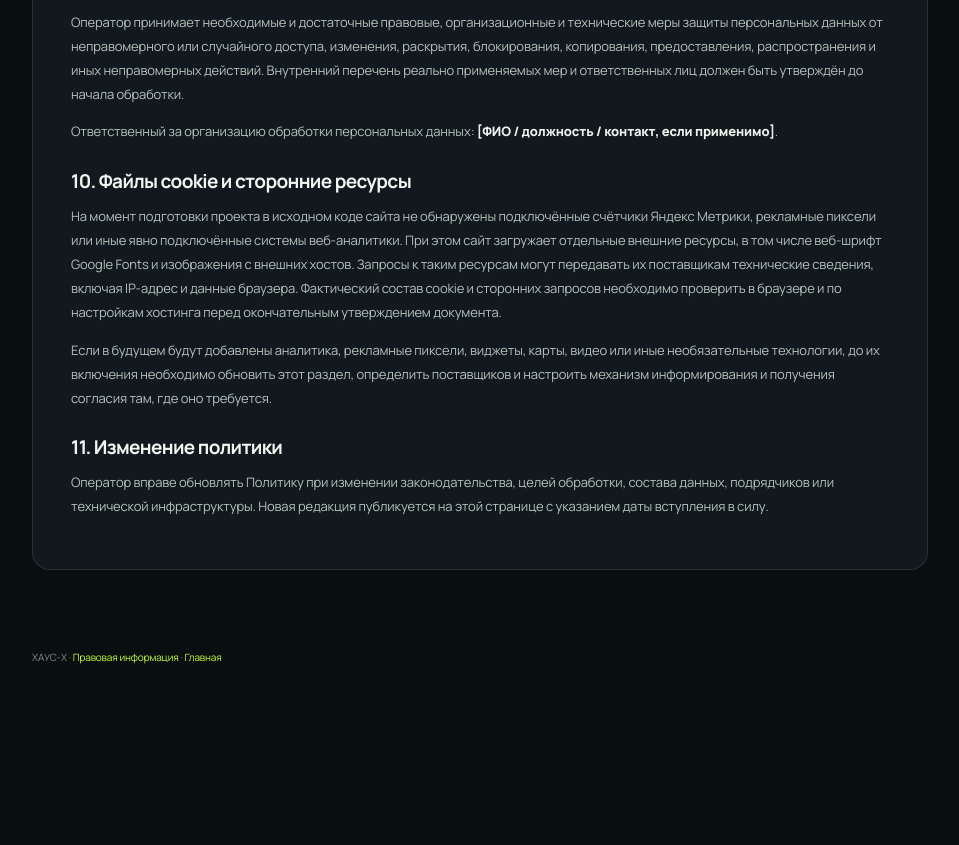
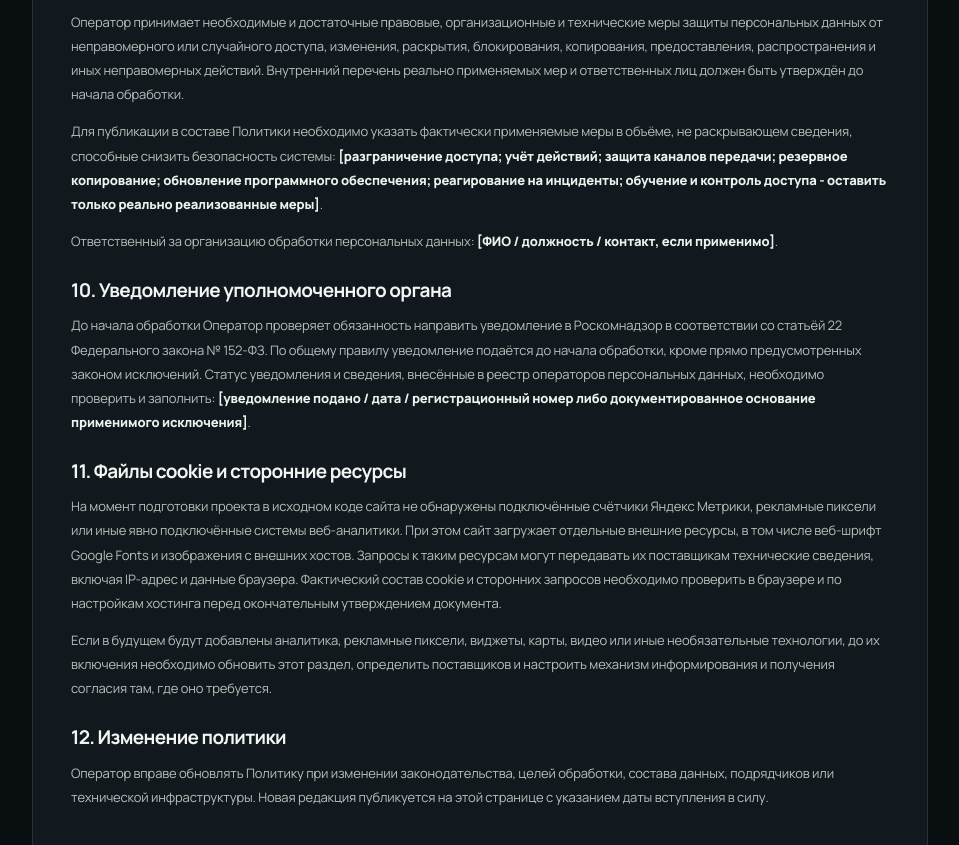
Before and after one commit to RedLine142/house-x, a plain HTML site: page privacy.html in a window 1280 px wide. Shown: the part 2630-3475 px from the top of the page, without its empty margins (160-1119 px from the left). Before the commit the page ends 3328 px from the top, so only its background shows below. Drawn offline with Linux system fonts and the light colour scheme.

Commit message:
Complete draft with RKN notice and security disclosure

```diff
--- a/privacy.html
+++ b/privacy.html
@@ -82,13 +82,17 @@ body{background:#090e11!important;color:#f2f5f1!important;font-family:Manrope,sy
 
 <h2>9. Меры защиты</h2>
 <p>Оператор принимает необходимые и достаточные правовые, организационные и технические меры защиты персональных данных от неправомерного или случайного доступа, изменения, раскрытия, блокирования, копирования, предоставления, распространения и иных неправомерных действий. Внутренний перечень реально применяемых мер и ответственных лиц должен быть утверждён до начала обработки.</p>
+<p>Для публикации в составе Политики необходимо указать фактически применяемые меры в объёме, не раскрывающем сведения, способные снизить безопасность системы: <strong class="legal-placeholder">[разграничение доступа; учёт действий; защита каналов передачи; резервное копирование; обновление программного обеспечения; реагирование на инциденты; обучение и контроль доступа - оставить только реально реализованные меры]</strong>.</p>
 <p>Ответственный за организацию обработки персональных данных: <strong class="legal-placeholder">[ФИО / должность / контакт, если применимо]</strong>.</p>
 
-<h2>10. Файлы cookie и сторонние ресурсы</h2>
+<h2>10. Уведомление уполномоченного органа</h2>
+<p>До начала обработки Оператор проверяет обязанность направить уведомление в Роскомнадзор в соответствии со статьёй 22 Федерального закона № 152-ФЗ. По общему правилу уведомление подаётся до начала обработки, кроме прямо предусмотренных законом исключений. Статус уведомления и сведения, внесённые в реестр операторов персональных данных, необходимо проверить и заполнить: <strong class="legal-placeholder">[уведомление подано / дата / регистрационный номер либо документированное основание применимого исключения]</strong>.</p>
+
+<h2>11. Файлы cookie и сторонние ресурсы</h2>
 <p>На момент подготовки проекта в исходном коде сайта не обнаружены подключённые счётчики Яндекс Метрики, рекламные пиксели или иные явно подключённые системы веб-аналитики. При этом сайт загружает отдельные внешние ресурсы, в том числе веб-шрифт Google Fonts и изображения с внешних хостов. Запросы к таким ресурсам могут передавать их поставщикам технические сведения, включая IP-адрес и данные браузера. Фактический состав cookie и сторонних запросов необходимо проверить в браузере и по настройкам хостинга перед окончательным утверждением документа.</p>
 <p>Если в будущем будут добавлены аналитика, рекламные пиксели, виджеты, карты, видео или иные необязательные технологии, до их включения необходимо обновить этот раздел, определить поставщиков и настроить механизм информирования и получения согласия там, где оно требуется.</p>
 
-<h2>11. Изменение политики</h2>
+<h2>12. Изменение политики</h2>
 <p>Оператор вправе обновлять Политику при изменении законодательства, целей обработки, состава данных, подрядчиков или технической инфраструктуры. Новая редакция публикуется на этой странице с указанием даты вступления в силу.</p>
 </article>
 </main>
```
